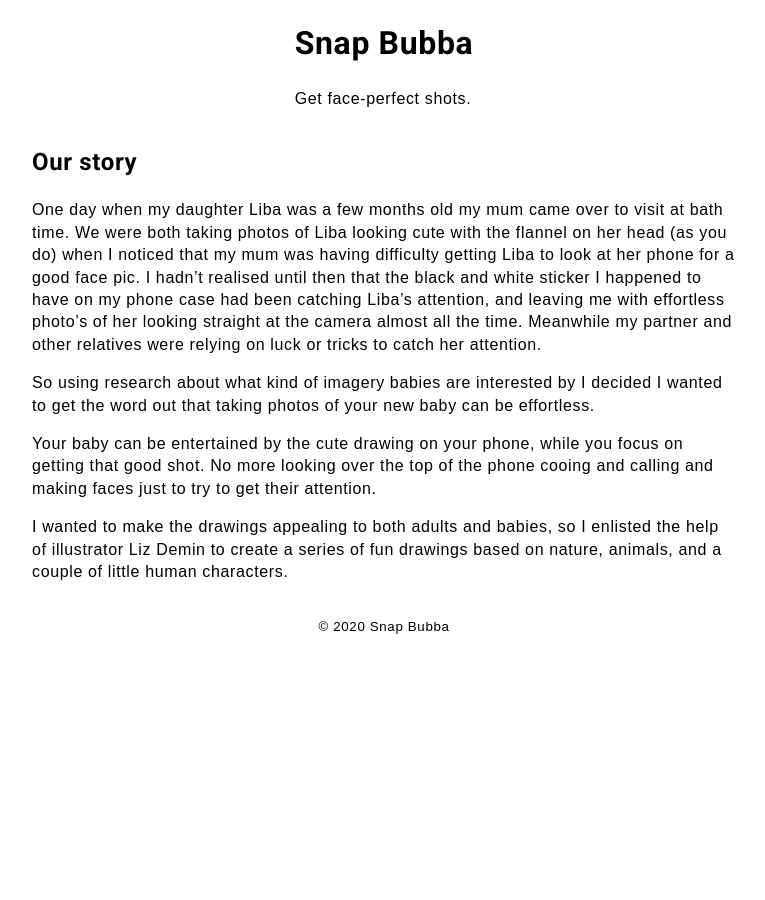
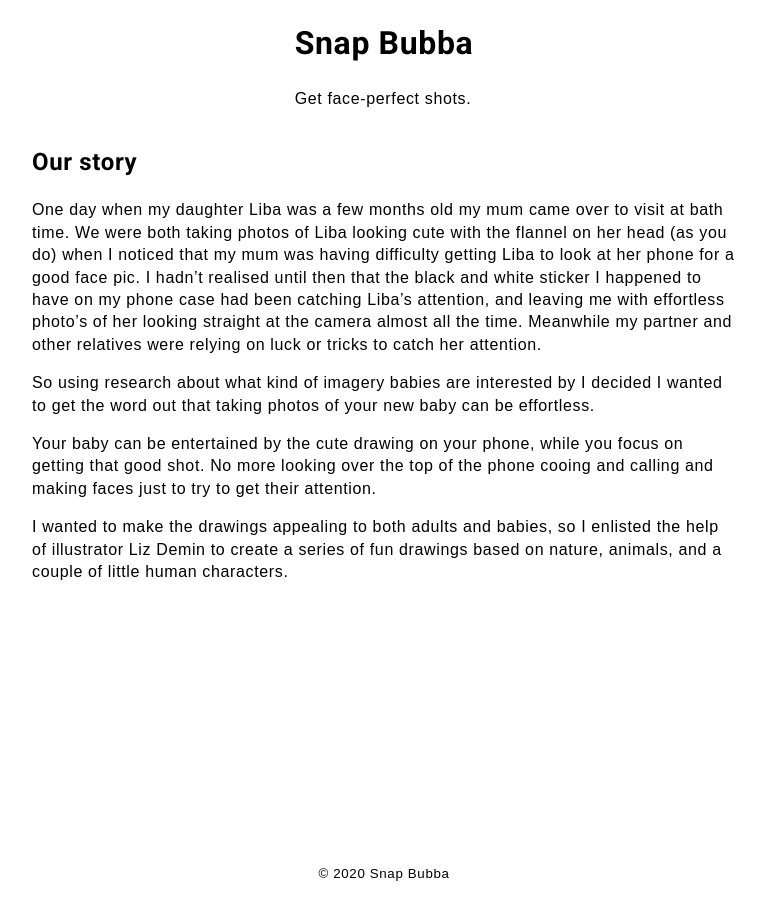
Before and after one commit to snapbubba/snapbubba.github.io, a Jekyll site: the page built from index.md, in a window 1280 px wide. Shown: the whole page, without its empty margins (256-1021 px from the left). Built offline with Jekyll 4.4.1, drawn with Linux system fonts in a browser that asks for light colours; our own code applies the rules of GitHub Pages for plain Markdown files; a script that is not in the unit is left out.

Commit message:
Another height fix

```diff
--- a/assets/css/style.scss
+++ b/assets/css/style.scss
@@ -25,6 +25,8 @@
         .wrapper {
             display: grid;
             width: 100vw;
+            height: auto;
+            min-height: 100vh;
             justify-content: center;
             align-content: center;
             grid-template-columns: 1fr;
```
